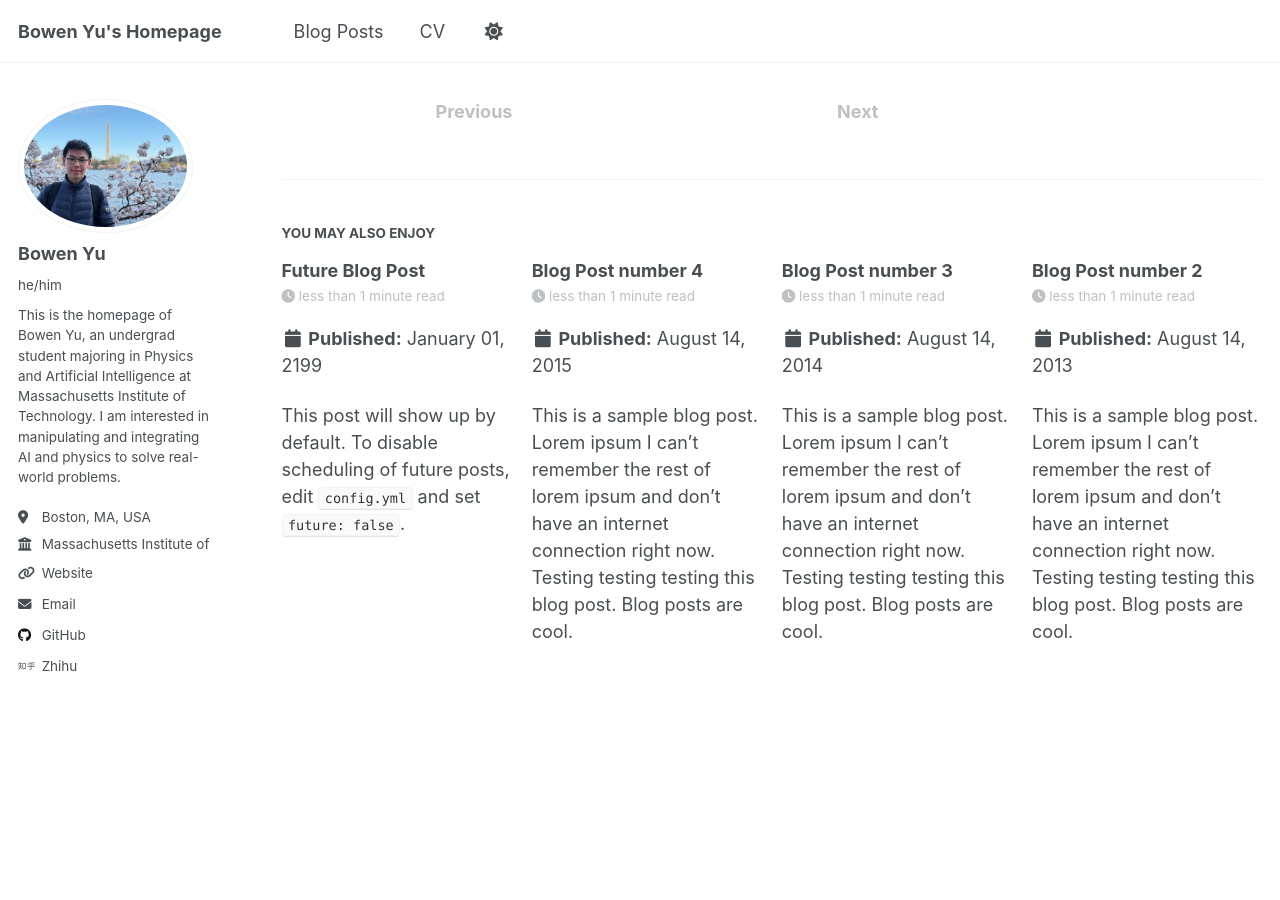
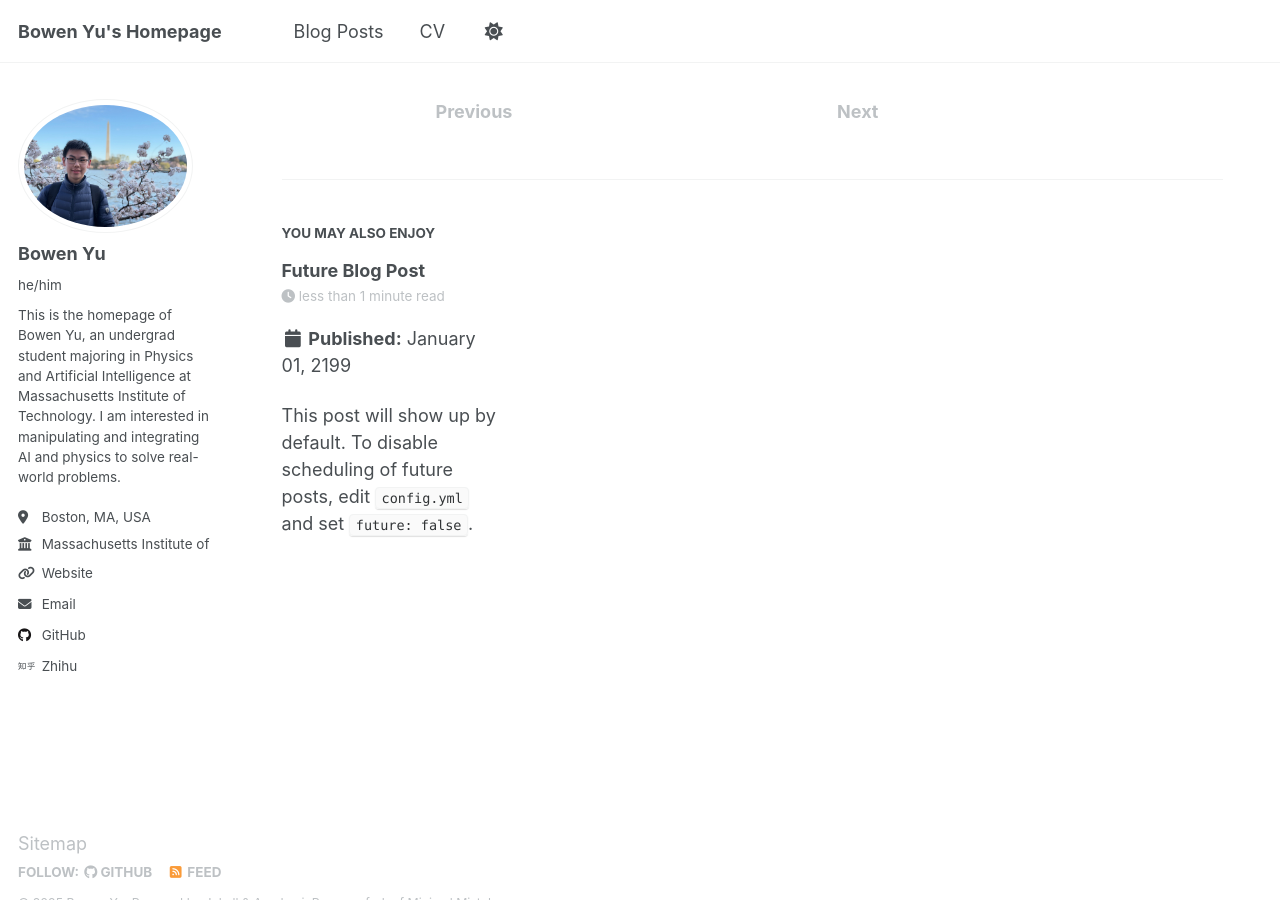
Before and after one commit to bowenyu066/bowenyu066.github.io, a Jekyll site: the page built from _posts/2024-11-14-time-dependent-hamiltonian.md, in a window 1280 px wide and 900 px high, scrolled down 4868 px. Built offline with Jekyll 4.4.1, drawn with Linux system fonts in a browser that asks for light colours.

```diff
--- a/_config.yml
+++ b/_config.yml
@@ -88,7 +88,7 @@ publication_category:
 teaser                   :  # filename of teaser fallback teaser image placed in /images/, .e.g. "500x300.png"
 breadcrumbs              : false # true, false (default)
 words_per_minute         : 160
-future                   : true
+future                   : false
 read_more                : "disabled" # if enabled, adds "Read more" links to excerpts
 talkmap_link             : false      #change to true to add link to talkmap on talks page
 comments:
--- a/_posts/2013-08-14-blog-post-2.md
+++ /dev/null
@@ -1,20 +0,0 @@
----
-title: 'Blog Post number 2'
-date: 2013-08-14
-permalink: /posts/2013/08/blog-post-2/
-tags:
-  - cool posts
-  - category1
-  - category2
----
-
-This is a sample blog post. Lorem ipsum I can't remember the rest of lorem ipsum and don't have an internet connection right now. Testing testing testing this blog post. Blog posts are cool.
-
-Headings are cool
-======
-
-You can have many headings
-======
-
-Aren't headings cool?
-------
--- a/_posts/2014-08-14-blog-post-3.md
+++ /dev/null
@@ -1,20 +0,0 @@
----
-title: 'Blog Post number 3'
-date: 2014-08-14
-permalink: /posts/2014/08/blog-post-3/
-tags:
-  - cool posts
-  - category1
-  - category2
----
-
-This is a sample blog post. Lorem ipsum I can't remember the rest of lorem ipsum and don't have an internet connection right now. Testing testing testing this blog post. Blog posts are cool.
-
-Headings are cool
-======
-
-You can have many headings
-======
-
-Aren't headings cool?
-------
--- a/_posts/2024-11-14-time-dependent-hamiltonian.md
+++ b/_posts/2024-11-14-time-dependent-hamiltonian.md
@@ -32,7 +32,6 @@ and it can be easily seen that
 $$
 \hat{C}_n\left(t,t_1,t_2,\cdots,t_n\right) = \left[\hat{C}_{n-1}\left(t,t_1,t_2,\cdots,t_{n-1}\right),\hat{H}_S\left(t_n\right) \right]
 $$
-
 
 To deal with the problem, we first sketch the proofs of several lemmas.
 
```
Also changed, not shown: README.md (+17 -85 lines), _pages/Old README.md (added, +89 -0 lines), _pages/about.md (+7 -36 lines), _posts/2015-08-14-blog-post-4.md (deleted, +0 -20 lines), 3 other files.
